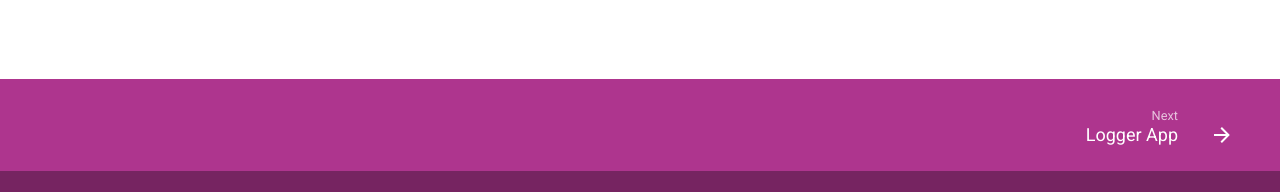
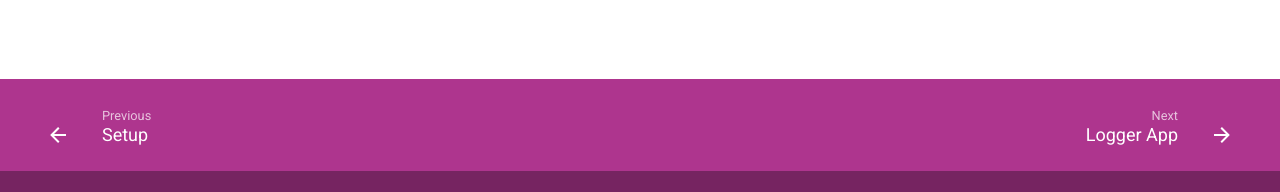
Before and after one commit to kratapps/one-logger-kratapps-com, an MkDocs documentation site: the page built from docs/docs/getting-started/best-practices.md, in a window 1280 px wide. Shown: the part 705-897 px from the top of the page. Built offline with MkDocs 1.6.1 and Material for MkDocs 9.7.7, drawn with Linux system fonts in a browser that asks for light colours.

Commit message:
Fix link.

```diff
--- a/mkdocs.yml
+++ b/mkdocs.yml
@@ -63,7 +63,7 @@
 nav:
   - Docs:
     - Getting Stared:
-      - Setup: docs/getting-started/installation.md
+      - Setup: docs/getting-started/setup.md
       - Best Practices: docs/getting-started/best-practices.md
     - Logger App:
       - Logger App: docs/app/README.md
```
